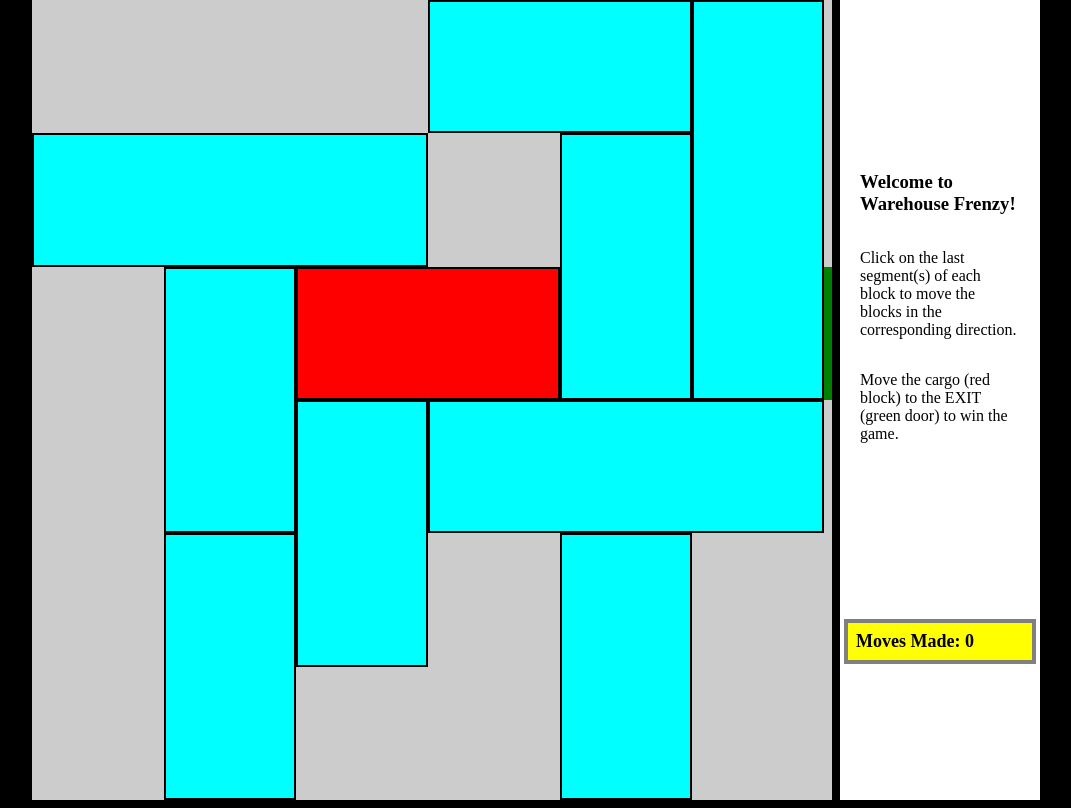
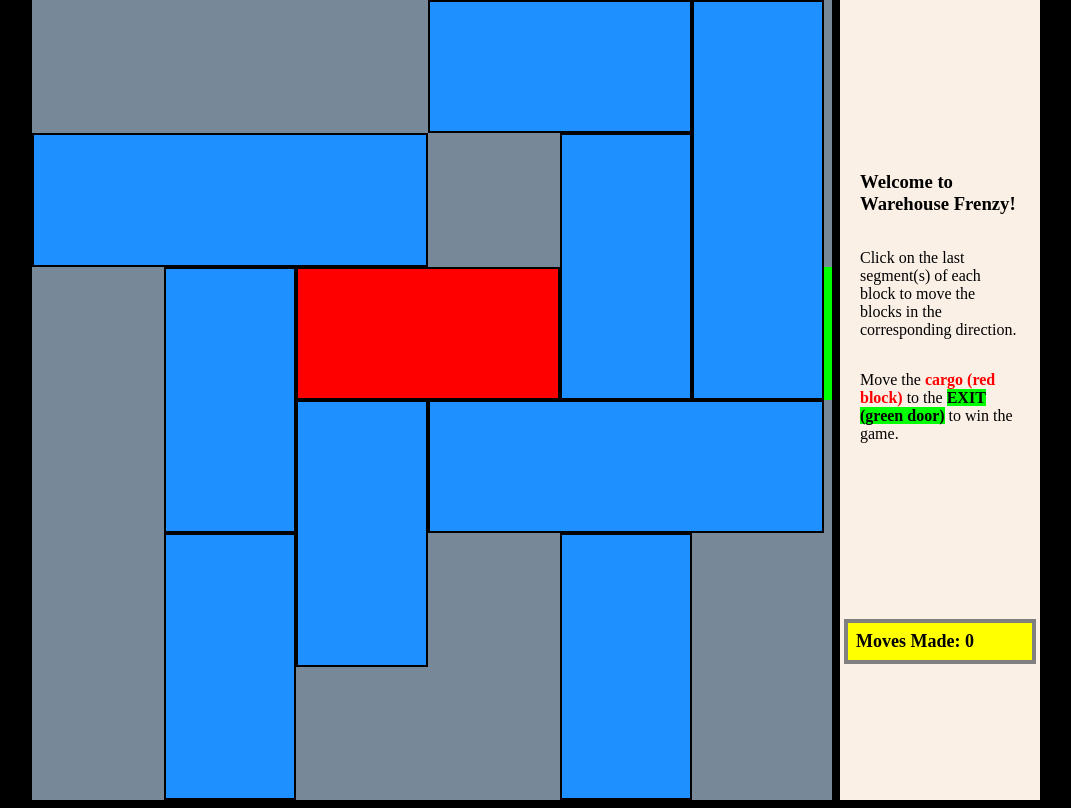
Before and after one commit to gohguancheng/warehouse-frenzy, a plain HTML site: page index.html in a window 1280 px wide. Shown: the whole page, without its empty margins (100-1171 px from the left). Drawn offline with Linux system fonts and the light colour scheme.

Commit message:
final styling updates

```diff
--- a/index.html
+++ b/index.html
@@ -19,7 +19,7 @@
         Click on the last segment(s) of each block to move the blocks in the corresponding direction.
       </p>
       <p id="line2">
-        Move the cargo (red block) to the EXIT (green door) to win the game.
+        Move the <span id="redtext">cargo (red block)</span> to the <span id="greentext">EXIT (green door)</span> to win the game.
       </p>
       <p id="moveCount"></p>
     </div>
--- a/style.css
+++ b/style.css
@@ -11,7 +11,7 @@ body {
 }
 
 #instructions {
-    background-color: white;
+    background-color: linen;
     width: 20vmin;
     height: 95vmin;
     display: grid;
@@ -19,6 +19,16 @@ body {
     border: 1vmin solid black;
     align-content: center;
     padding: 2.5vmin;
+}
+
+#redtext {
+    color: red;
+    font-weight: bold;
+}
+
+#greentext {
+    background-color: lime;
+    font-weight: bold;
 }
 
 #moveCount {
@@ -32,7 +42,7 @@ body {
 }
 
 #warehouse {
-    background-color: #ccc;
+    background-color: lightslategrey;
     width: 100vmin;
     height: 100vmin;
     display: grid;
@@ -42,7 +52,7 @@ body {
 }
 
 #exit {
-    background-color: green;
+    background-color: lime;
     grid-row-start: 3;
     grid-row-end: 4;
     grid-column-start: 7;
@@ -58,13 +68,13 @@ body {
 }
 
 .blue-block-v {
-    background-color: cyan;
+    background-color: dodgerblue;
     border-left: 0.25vmin solid black;
     border-right: 0.25vmin solid black;
 }
 
 .blue-block-h {
-    background-color: cyan;
+    background-color: dodgerblue;
     border-top: 0.25vmin solid black;
     border-bottom: 0.25vmin solid black;
 }
```
